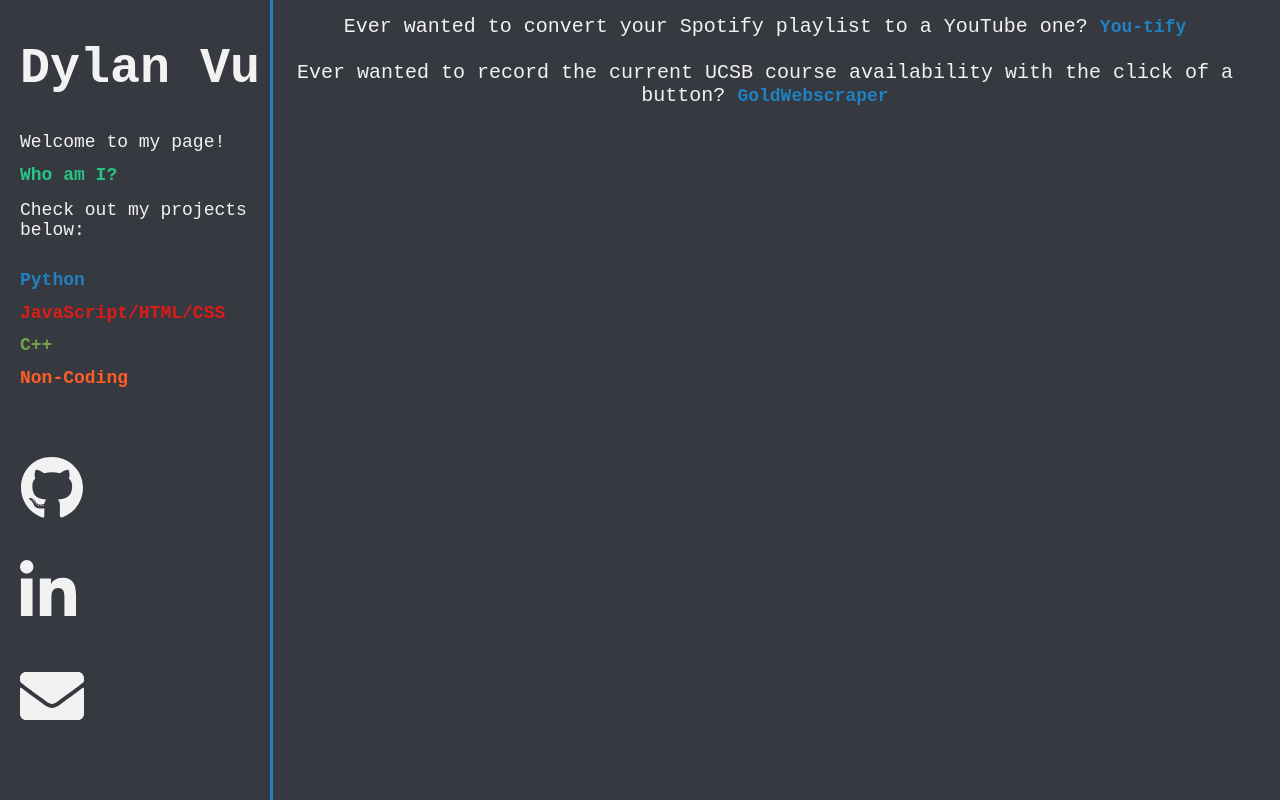
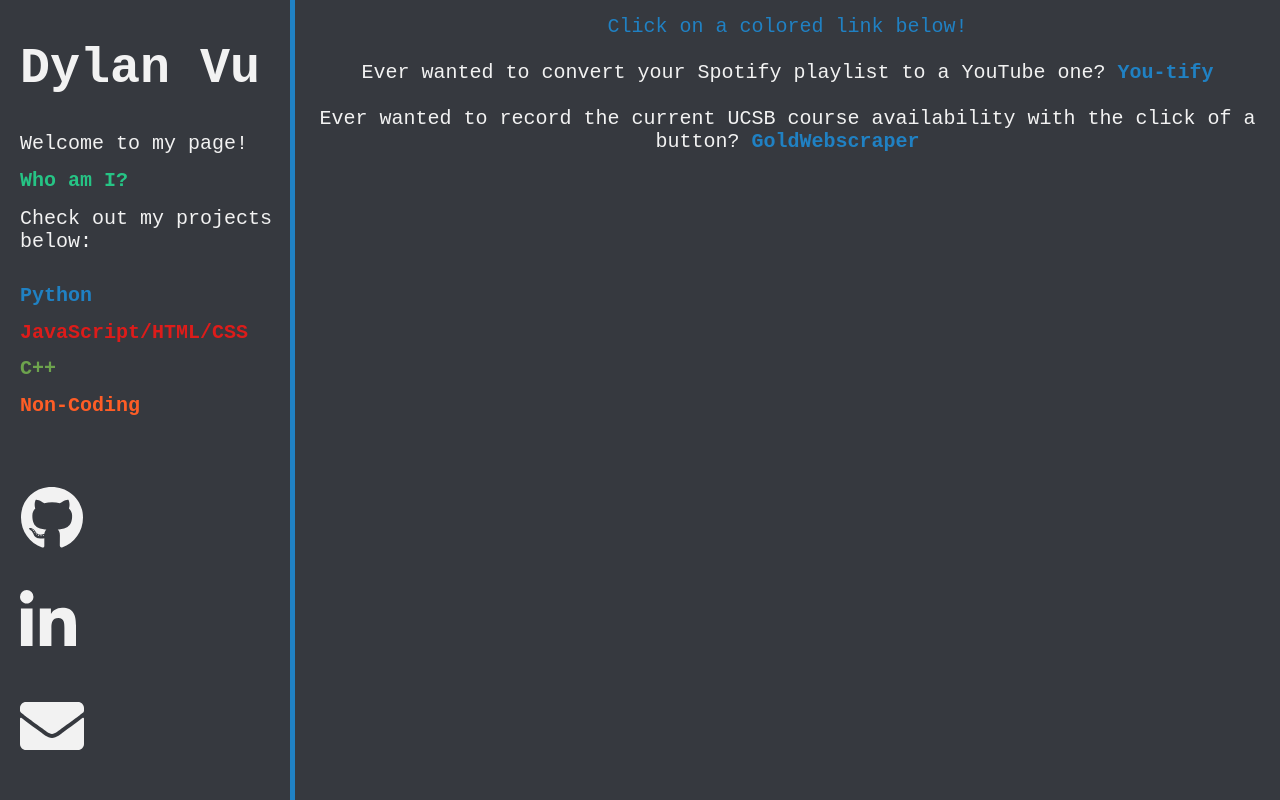
Before and after one commit to dylanvu/dylanvu.github.io, a React (Create React App) app: page /Python in a window 1280 px wide. Built offline with nearby package versions, Linux system fonts and the light colour scheme; a web font is replaced by a local one.

Commit message:
Updated styling of sidebar, underlines

```diff
--- a/src/App.css
+++ b/src/App.css
@@ -48,12 +48,6 @@
   text-align: center;
 }
 
-.content {
-  margin-top: 15px;
-  font-size: 20px;
-  margin-left: 250px;
-}
-
 .footer {
   position: fixed;
   bottom: 0;
@@ -66,7 +60,28 @@
   font-size: 20px;
 }
 
+.content {
+  margin-top: 15px;
+  font-size: 20px;
+  margin-left: 295px;
+}
+
 /* Sidebar CSS, including text */
+
+/* Sidebar itself, including the line */
+.sidebar {
+  height: 100%;
+  width: 270px;
+  position: fixed;
+  top: 0;
+  left: 0;
+  padding-top: 20px;
+  text-align: left;
+  margin-left: 20px;
+  border-right: 5px solid #2081C3;
+  z-index: 1;
+  overflow-x: hidden;
+}
 
 /* My name on the sidebar top */
 .sidebar header {
@@ -80,7 +95,7 @@
 /* normal text on the side bar in white */
 .sidebar p {
   margin-top: 15px;
-  font-size: 18px;
+  font-size: 20px;
 }
 
 /* Colored text */
@@ -90,7 +105,7 @@
   font-weight: bold;
   margin-top: 5%;
   margin-bottom: 5%;
-  font-size: 18px;
+  font-size: 20px;
 }
 
 /* Underline colored text on hover. Code adapted from https://paulund.co.uk/css-animation-link-underline */
@@ -99,7 +114,7 @@
   content: "";
   position: absolute;
   width: 0;
-  height: 3px;
+  height: 5px;
   bottom: 0;
   left: 0;
   background-color: currentColor;
@@ -117,20 +132,7 @@
   text-decoration: none;
 }
 
-/* Sidebar itself, including the line */
-.sidebar {
-  height: 100%;
-  width: 250px;
-  position: fixed;
-  top: 0;
-  left: 0;
-  padding-top: 20px;
-  text-align: left;
-  margin-left: 20px;
-  border-right: 3px solid #2081C3;
-  z-index: 1;
-  overflow-x: hidden;
-}
+
 
 /* The icons */
 .icon {
@@ -150,9 +152,18 @@
   color: none;
 }
 
+/* CSS for Project Group */
+.projectGroup h1 {
+  font-size: 20px;
+  text-align: center;
+  text-decoration: underline;
+}
+
+/* CSS For ProjectContent */
 .projectContent h1 {
   font-size: 40px;
   text-align: center;
+  text-decoration: underline;
 }
 
 .projectImage {
--- a/src/components/ProjectGroup.jsx
+++ b/src/components/ProjectGroup.jsx
@@ -20,13 +20,17 @@
     //TODO: If there's a space in the project name, replace it with a hyphen for the URL?
 
     return (
-        <Router>
+        <Router className="ProjectGroup">
+            <p style={{color: `${props.color}` }}>
+                Click on a colored link below!
+            </p>
+            <br/>
             {PythonProjects.map((project) => (
                 <div>
                     <p>
                         {project.projectHook}&nbsp;
                         <Link to={url + "/" + project.projectName} className="link">
-                            <span className="text-category" style={{color: `${props.color}` }}>{project.projectName}</span>
+                            <span className="text-category" style={{color: `${props.color}` }} >{project.projectName}</span>
                         </Link>
                     </p>
                     <br/>
```
Also changed, not shown: 1 other file (tests, documents, lock files or other folders).
